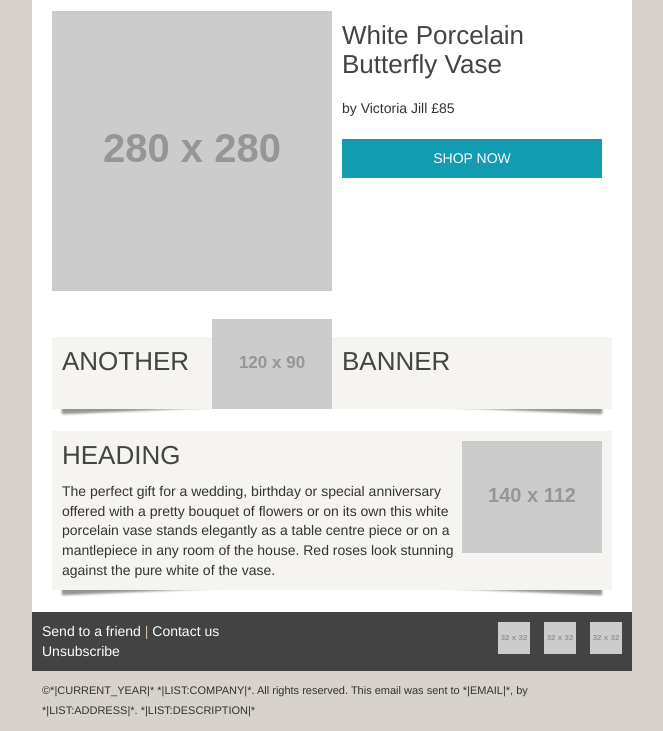
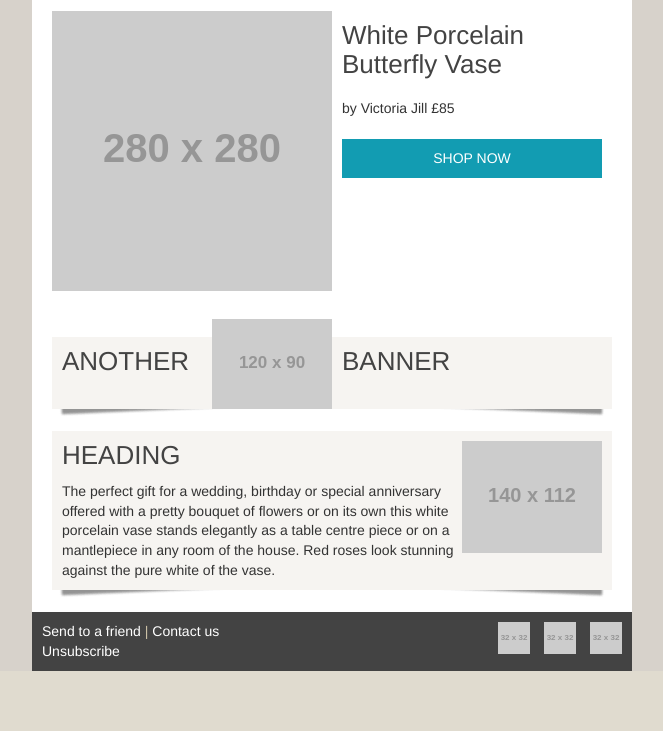
Before and after one commit to philwareham/responsive-email, a plain HTML site: page index.html in a window 1280 px wide. Shown: the part 1080-1811 px from the top of the page, without its empty margins (308-971 px from the left). After the commit the page ends 1751 px from the top, so only its background shows below. Drawn offline with Linux system fonts and the light colour scheme; placeholder pictures from the web are drawn by us.

Commit message:
removing unnecessary sub-footer

```diff
--- a/index.html
+++ b/index.html
@@ -4,7 +4,7 @@
 <head>
 	<meta http-equiv="Content-Type" content="text/html; charset=utf-8" />
 	<meta name="viewport" content="width=device-width, initial-scale=1, maximum-scale=1, user-scalable=0" />
-	<title>*|MC:SUBJECT|*</title>
+	<title>add your subject line here</title>
 
 	<!-- Facebook sharing information tags -->
 	<meta property="og:title" content="*|MC:SUBJECT|*" />
@@ -473,21 +473,6 @@ The yahoo attribute is added if you are using media queries for mobile devices (
           <!-- /FOOTER -->
 
 
-          <!-- SUBFOOTER -->
-            <tr>
-              <td>
-                <table width="100%" cellpadding="10" cellspacing="0" border="0">
-                  <tr>
-                    <td valign="top" style="font-size:11px;">
-                      &copy;*|CURRENT_YEAR|* *|LIST:COMPANY|*. All rights reserved. This email was sent to *|EMAIL|*, by *|LIST:ADDRESS|*. *|LIST:DESCRIPTION|*
-                    </td>
-                  </tr>
-                </table>
-              </td>
-            </tr>
-          <!-- /SUBFOOTER -->
-
-
           </table>
         </td>
       </tr>
```
